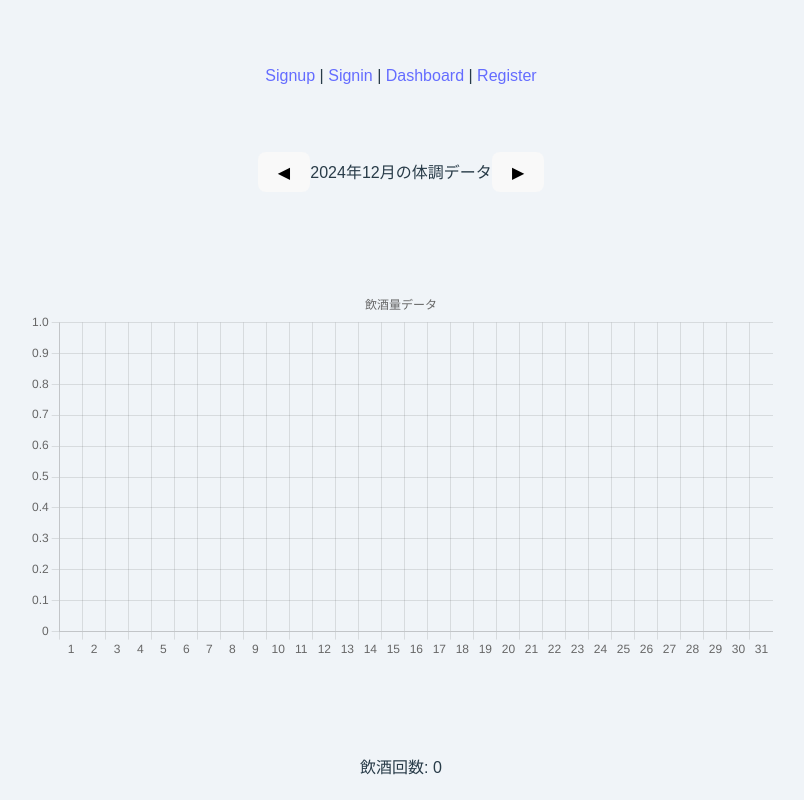
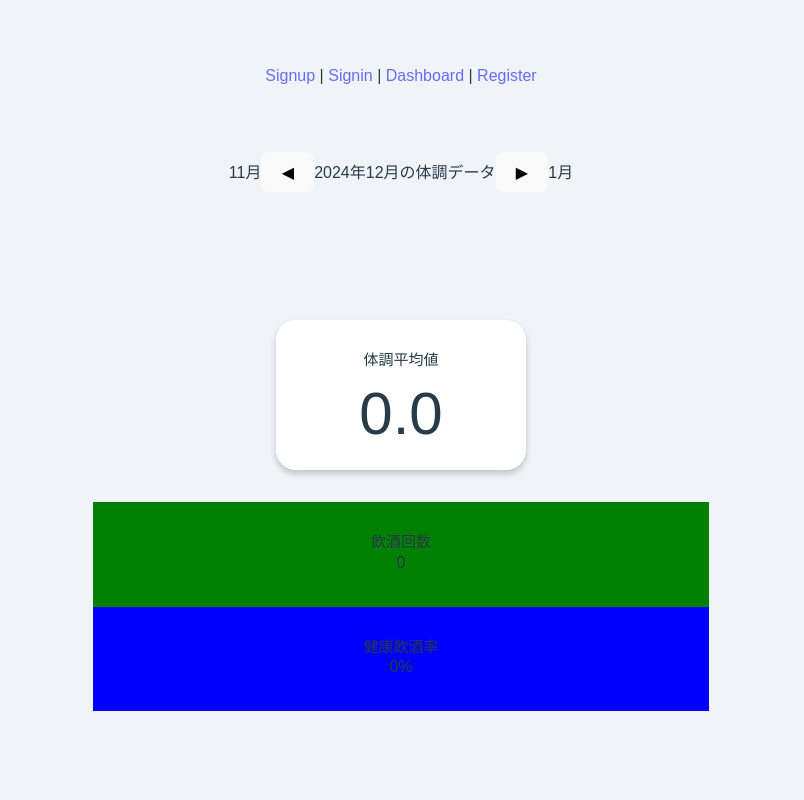
Before and after one commit to saitamau-maximum/alcoho-rhythm, a React (Vite) app in the folder client/: page / in a window 1280 px wide. Shown: the top 800 px of the page, without its empty margins (239-1043 px from the left). Built offline with nearby package versions, Linux system fonts and the light colour scheme; no server answers.

Commit message:
feat: 体調状態コンポーネントのcssを実装

```diff
--- a/client/src/Dashboard.jsx
+++ b/client/src/Dashboard.jsx
@@ -62,19 +62,26 @@ function Dashboard() {
   return (
     <div>
       <div>
-        <button onClick={preMonth}>◀</button>
-        {`${displayYear}年${String(Number(displayMonth) + 1)}月の体調データ`}
+        {displayMonth}月<button onClick={preMonth}>◀</button>
+        {`${displayYear}年${Number(displayMonth) + 1}月の体調データ`}
         <button onClick={nextMonth}>▶</button>
+        {Number(displayMonth) + 2 === 13 ? 1 : Number(displayMonth) + 2}月
       </div>
       {Array.isArray(fetchedData) ? (
         <div>
-          <DrinkingAmountGraph
-            fetchedData={fetchedData}
-            daysInMonth={daysInMonth}
-          />
-          <DrinkingState fetchedData={fetchedData} />
-          <ConditionAvg fetchedData={fetchedData} />
-          <ConditionDist fetchedData={fetchedData} />
+          <div>
+            <div>
+              <ConditionAvg fetchedData={fetchedData} />
+              <DrinkingState fetchedData={fetchedData} />
+            </div>
+            <DrinkingAmountGraph
+              fetchedData={fetchedData}
+              daysInMonth={daysInMonth}
+            />
+          </div>
+          <div>
+            <ConditionDist fetchedData={fetchedData} />
+          </div>
           <LimitDrinkingAmountJudge />
         </div>
       ) : (
--- /dev/null
+++ b/client/src/components/ConditionAvg/ConditionAvg.css
@@ -0,0 +1,17 @@
+.condition-avg-container {
+  background-color: white;
+  border-radius: 20px;
+  width: 250px;
+  height: 150px;
+  box-shadow: 0 4px 6px rgba(0, 0, 0, 0.2);
+}
+
+.condition-avg-container h1 {
+  font-size: 15px;
+  font-weight: normal;
+}
+
+.condition-avg-container p {
+  font-size: 60px;
+  font-weight: 500;
+}
--- a/client/src/components/ConditionAvg/ConditionAvg.jsx
+++ b/client/src/components/ConditionAvg/ConditionAvg.jsx
@@ -1,5 +1,6 @@
 import { useEffect, useState } from "react";
 import PropTypes from "prop-types";
+import "./ConditionAvg.css";
 
 ConditionAvg.propTypes = {
   fetchedData: PropTypes.arrayOf(
@@ -22,7 +23,12 @@ function ConditionAvg({ fetchedData }) {
 
     setConditionAvg(roundedConditionAvg);
   }, [fetchedData]);
-  return <div>体調平均: {conditionAvg}</div>;
+  return (
+    <div className="condition-avg-container">
+      <h1>体調平均値</h1>
+      <p>{conditionAvg}</p>
+    </div>
+  );
 }
 
 export default ConditionAvg;
--- /dev/null
+++ b/client/src/components/DrinkingState/DrinkingState.css
@@ -0,0 +1,27 @@
+l.drinking-state-container {
+  background-color: white;
+  border-radius: 20px;
+  display: flex;
+  width: 300px;
+  height: 100px;
+}
+
+.drinking-count-container {
+  margin: 0;
+  background-color: green;
+}
+
+.healthy-drinking-rate-container {
+  margin: 0;
+  background-color: blue;
+}
+
+.drinking-count-container h1 {
+  font-size: 15px;
+  font-weight: normal;
+}
+
+.healthy-drinking-rate-container h1 {
+  font-size: 15px;
+  font-weight: normal;
+}
--- a/client/src/components/DrinkingState/DrinkingState.jsx
+++ b/client/src/components/DrinkingState/DrinkingState.jsx
@@ -1,6 +1,6 @@
 import { useEffect, useState } from "react";
 import PropTypes from "prop-types";
-import { animator } from "chart.js";
+import "./DrinkingState.css";
 
 DrinkingCount.propTypes = {
   fetchedData: PropTypes.arrayOf(
@@ -24,9 +24,15 @@ function DrinkingCount({ fetchedData }) {
     setDrinkingCount(fetchedData.length);
   }, [fetchedData]);
   return (
-    <div>
-      <div>飲酒回数: {drinkingCount}</div>
-      <div>健康飲酒率: {healthyDrinkingRate}%</div>
+    <div className="drinking-state-container">
+      <div className="drinking-count-container">
+        <h1>飲酒回数</h1>
+        <p>{drinkingCount}</p>
+      </div>
+      <div className="healthy-drinking-rate-container">
+        <h1>健康飲酒率</h1>
+        <p>{healthyDrinkingRate}%</p>
+      </div>
     </div>
   );
 }
```
